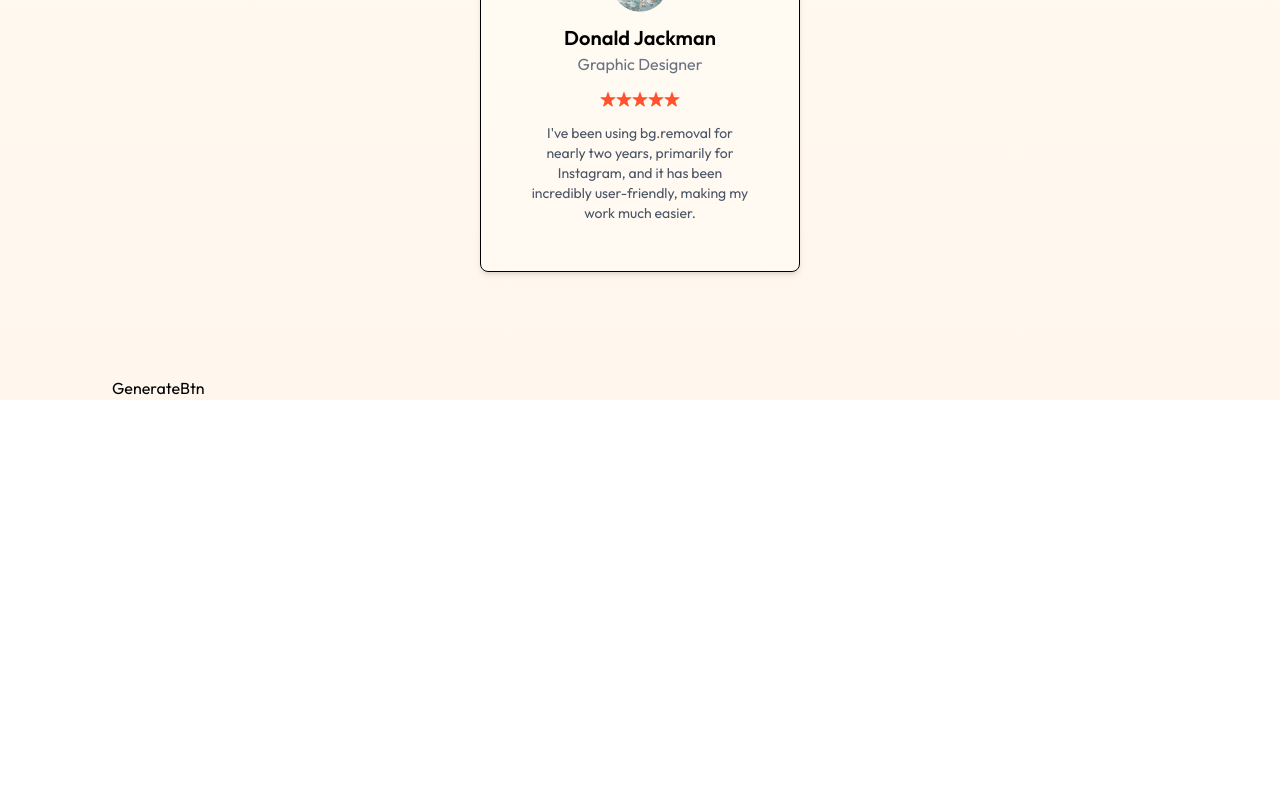
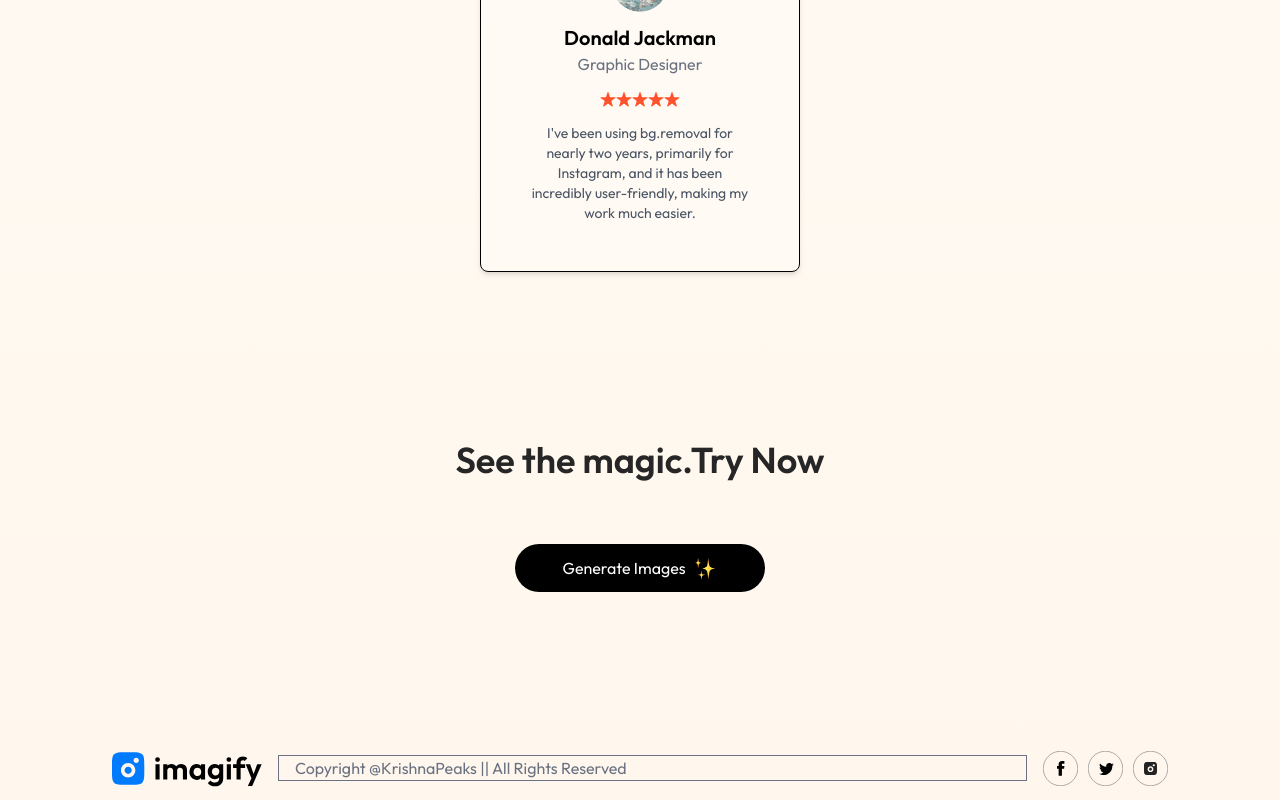
Before and after one commit to KrishnaPeaks/IMAGIFY, a React (Vite) app in the folder client/: page / in a window 1280 px wide. Shown: the part 2482-3282 px from the top of the page. Before the commit the page ends 2882 px from the top, so only its background shows below. Built offline with nearby package versions, Linux system fonts and the light colour scheme.

Commit message:
Fnishes UI Of Home Page

```diff
--- a/client/src/App.jsx
+++ b/client/src/App.jsx
@@ -4,6 +4,7 @@
 import Result from './pages/Result'
 import BuyCredit from './pages/BuyCredit'
 import Navbar from './components/Navbar'
+import Footer from './components/Footer'
 
 function App() {
   return (
@@ -14,6 +15,7 @@
         <Route path='/result' element={ <Result/>}/>
         <Route path='/buy' element={<BuyCredit/>}/>
       </Routes>
+      <Footer/>
     </div>
   )
 }
--- /dev/null
+++ b/client/src/components/Footer.jsx
@@ -0,0 +1,18 @@
+import React from 'react'
+import { assets } from '../assets/assets'
+
+function Footer() {
+  return (
+    <div className='flex items-center justify-between gap-4 py-3 mt-20 '>
+        <img src={assets.logo} alt="" width={150}/>
+        <p className='flex-1 border-1 border-gray-500 pl-4 twxt-sm text-gray-500 max-sm:hidden '> Copyright @KrishnaPeaks || All Rights Reserved </p>
+        <div className='flex gap-2.5 '>
+            <img src={assets.facebook_icon} alt="" width={35}/>
+            <img src={assets.twitter_icon} alt="" width={35}/>
+            <img src={assets.instagram_icon} alt="" width={35}/>
+        </div>
+    </div>
+  )
+}
+
+export default Footer
--- a/client/src/components/GenerateBtn.jsx
+++ b/client/src/components/GenerateBtn.jsx
@@ -1,8 +1,14 @@
 import React from 'react'
+import { assets } from '../assets/assets'
 
 function GenerateBtn() {
   return (
-    <div>GenerateBtn</div>
+    <div className='pb-16 text-center '>
+       <h1 className='text-2xl md:text-3xl lg:text-4xl mt-4 font-semibold text-neutral-800 py-6 md:py-16 '>See the magic.Try Now</h1>
+       <button className='inline-flex items-center gap-2 px-12 py-3 rounded-full bg-black text-white m-auto hover:scale-105 transition-all duration-500 '>Generate Images
+          <img  className ='h-6 'src={assets.star_group} alt=""/>
+       </button>
+    </div>
   )
 }
 
```
